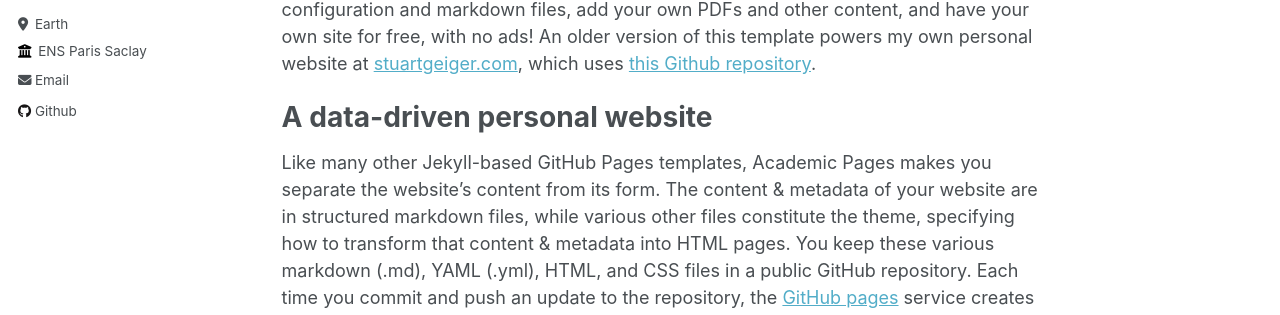
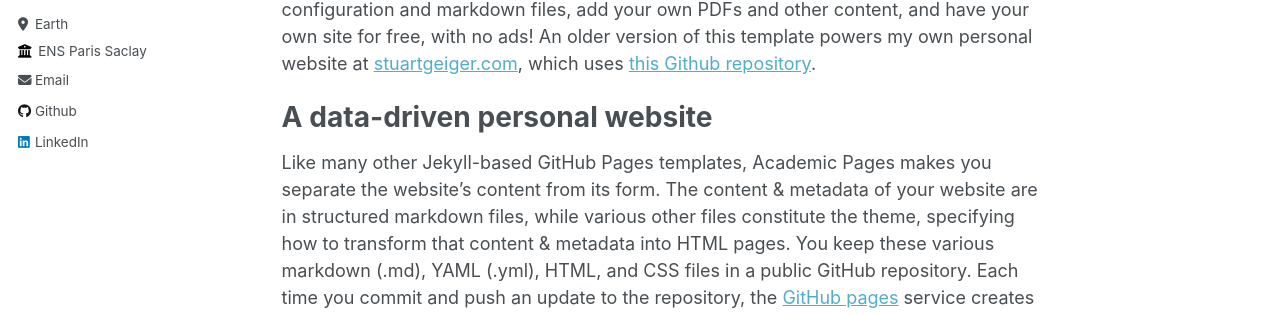
Before and after one commit to EmettGabrielH/Test-academic-pages, a Jekyll site: the page built from _pages/about.md, in a window 1280 px wide. Shown: the part 369-684 px from the top of the page. Built offline with Jekyll 4.4.1, drawn with Linux system fonts in a browser that asks for light colours.

Commit message:
Update _config.yml

```diff
--- a/_config.yml
+++ b/_config.yml
@@ -43,7 +43,7 @@ author:
   bitbucket        : # Username - Update with your username on the site
   codepen          : # Username
   dribbble         : # Username
-  github           : "EmettGabrielH"
+  github           : "emettgabrielh"
   kaggle           : # Username
   stackoverflow    : # User number or user number and name (i.e., use "1" or "1/jeff-atwood")
 
@@ -57,7 +57,7 @@ author:
   keybase          : # Username
   instagram        : # Username
   lastfm           : # Username
-  linkedin         : # Username
+  linkedin         : Emett Haddad
   mastodon         : # URL
   medium           : # URL
   pinterest        : # Username
```
